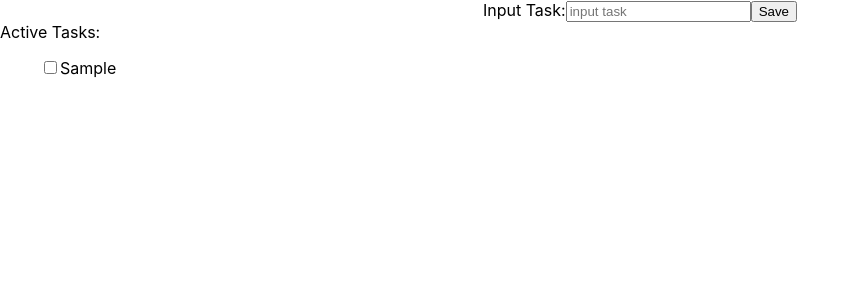
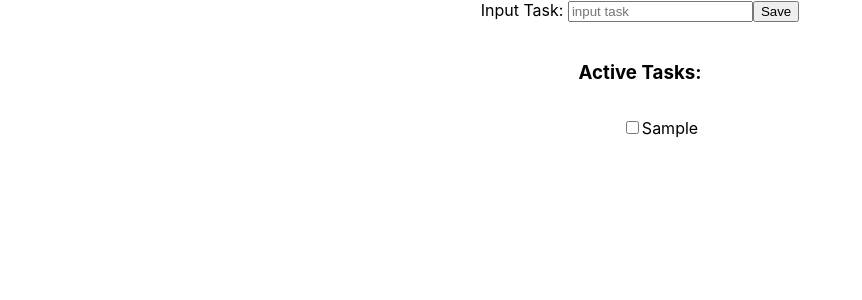
Before and after one commit to ValerieLoveland/makeLists, a React (Create React App) app: page / in a window 1280 px wide. Both pictures are taken after typing "Sample" into the empty fields and a click on the button "Save". Shown: the top 300 px of the page, without its empty margins (0-862 px from the left). Built offline with nearby package versions, Linux system fonts and the light colour scheme.

Commit message:
ds changes including some styling

```diff
--- a/src/App.tsx
+++ b/src/App.tsx
@@ -1,67 +1,42 @@
 import React from "react";
 import { useState } from "react";
 import "./App.css";
+import { Item } from "./Item";
+import { TaskInput } from "./TaskInput";
 
 export const App: React.FC = () => {
-  // const initialTask={
-  // checked: false,
-  // name: {task},
-  // id: {task},
-  // value: {task},
-  // };
-
-  const [task, setTask] = useState("");
-  const [completed, setCompleted] = useState(false);
   const [taskArray, setTaskArray] = useState<string[]>([]);
 
-  function handleClick() {
+  function onSelect(task: string) {
     const newTaskArray = [...taskArray, task];
 
     setTaskArray(newTaskArray);
-    setTask("");
-  }
-
-  function clickspan1() {
-    setCompleted(true);
   }
 
   return (
     <>
-      <div className="App">
-        <label>
-          Input Task:
-          <input
-            type="task"
-            placeholder="input task"
-            onChange={event => setTask(event.currentTarget.value)}
-            value={task}
-          />
-        </label>
-        <button onClick={eventClick => handleClick()}>Save</button>
-      </div>
-      <div>Active Tasks:</div>
-      <div>
-        {/* {console.log(taskArray)} */}
-        <ul className="App-list">
-          {taskArray.map(item => (
-            <li
-              style={{
-                textDecoration: completed ? "line-through" : "none"
-              }}
-            >
-              <span
-                //style={{ color: "blue", cursor: "pointer" }}
-                onClick={eventClick => clickspan1()}
-              >
-                <input type="checkbox" />
-                {item}{" "}
-              </span>
-            </li>
-          ))}
-        </ul>
+      <TaskInput onSelect={onSelect} />
+      <div
+        style={{
+          display: "flex",
+          flexDirection: "column",
+          alignItems: "center",
+          marginTop: "20px"
+        }}
+      >
+        <h3>Active Tasks: </h3>
+        <ul className="App-list">{taskArray.map(mapStringToItem)}</ul>
+
+        {/* <TaskList tasks={activeTasks} />
+        <h3>Done Tasks: </h3>
+        <TaskList tasks={doneTasks} /> */}
       </div>
     </>
   );
 };
 
 export default App;
+
+function mapStringToItem(name: string) {
+  return <Item taskName={name} />;
+}
--- /dev/null
+++ b/src/Item.tsx
@@ -0,0 +1,25 @@
+import React from "react";
+import { useState } from "react";
+
+export const Item: React.FC<ItemProps> = props => {
+  const [completed, setCompleted] = useState(false);
+
+  const handleChange = () => {
+    setCompleted(!completed);
+  };
+
+  return (
+    <li
+      style={{
+        textDecoration: completed ? "line-through" : "none"
+      }}
+    >
+      <input id={props.taskName} type="checkbox" onChange={handleChange} />
+      <label htmlFor={props.taskName}>{props.taskName} </label>
+    </li>
+  );
+};
+
+interface ItemProps {
+  taskName: string;
+}
--- /dev/null
+++ b/src/TaskInput.tsx
@@ -0,0 +1,40 @@
+import React, { useState } from "react";
+
+export const TaskInput: React.FC<TaskInputProps> = props => {
+  const [input, setInput] = useState("");
+
+  const onChange = (event: React.ChangeEvent<HTMLInputElement>) => {
+    setInput(event.currentTarget.value);
+  };
+
+  function handleClick() {
+    props.onSelect(input);
+    setInput("");
+  }
+
+  function handleKeyPress(e: React.KeyboardEvent<HTMLInputElement>) {
+    if (e.charCode === 13) {
+      props.onSelect(input);
+      setInput("");
+    }
+  }
+
+  return (
+    <div className="App">
+      <label htmlFor="taskInput">Input Task: </label>
+      <input
+        id="taskInput"
+        type="task"
+        placeholder="input task"
+        onChange={onChange}
+        onKeyPress={handleKeyPress}
+        value={input}
+      />
+      <button onClick={handleClick}>Save</button>
+    </div>
+  );
+};
+
+interface TaskInputProps {
+  onSelect(taskName: string): void;
+}
```
Also changed, not shown: src/makeList.ts (deleted, +0 -7 lines).
